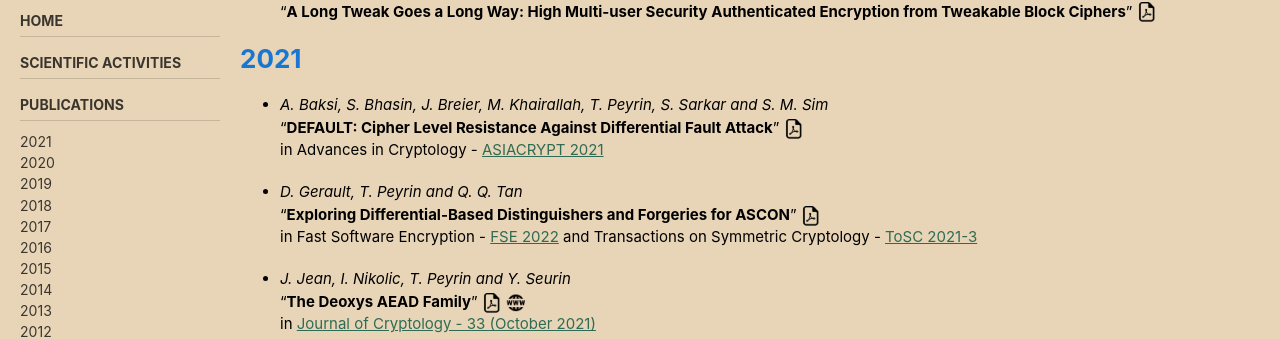
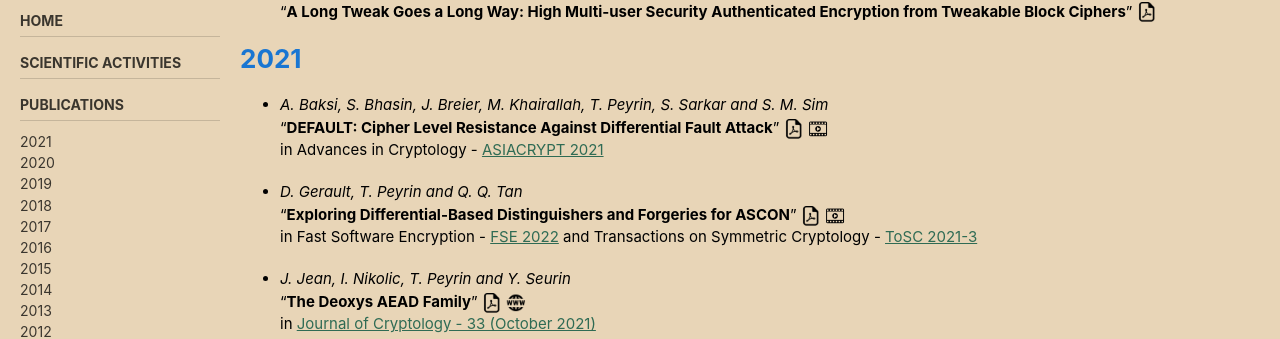
Before and after one commit to thomaspeyrin/web, a Jekyll site: the page built from publications.md, in a window 1280 px wide and 900 px high, scrolled down 734 px. Shown: the part 139-478 px from the top of the window. Built offline with Jekyll 4.4.1, drawn with Linux system fonts in a browser that asks for light colours; cached includes are drawn as plain includes; nearby versions of some CDN libraries; our own code applies the rules of GitHub Pages for plain Markdown files.

Commit message:
Update publications.md

```diff
--- a/publications.md
+++ b/publications.md
@@ -48,11 +48,11 @@ in Selected Areas of Cryptography - [SAC 2022](https://www.sac2022.ca/)
 # 2021
 
 - *A. Baksi, S. Bhasin, J. Breier, M. Khairallah, T. Peyrin, S. Sarkar and S. M. Sim*
-"**DEFAULT: Cipher Level Resistance Against Differential Fault Attack**"  [![](https://thomaspeyrin.github.io/web/assets/images/pdf_icon_small.png "article")](https://eprint.iacr.org/2021/712.pdf)
+"**DEFAULT: Cipher Level Resistance Against Differential Fault Attack**"  [![](https://thomaspeyrin.github.io/web/assets/images/pdf_icon_small.png "article")](https://eprint.iacr.org/2021/712.pdf)   [![](https://thomaspeyrin.github.io/web/assets/images/video_icon_small.png "video")](https://www.youtube.com/watch?v=mcioypCgSO8)
 in Advances in Cryptology - [ASIACRYPT 2021](https://asiacrypt.iacr.org/2021/)
 
 - *D. Gerault, T. Peyrin and Q. Q. Tan*
-"**Exploring Differential-Based Distinguishers and Forgeries for ASCON**"  [![](https://thomaspeyrin.github.io/web/assets/images/pdf_icon_small.png "article")](https://eprint.iacr.org/2021/1103.pdf)
+"**Exploring Differential-Based Distinguishers and Forgeries for ASCON**"  [![](https://thomaspeyrin.github.io/web/assets/images/pdf_icon_small.png "article")](https://eprint.iacr.org/2021/1103.pdf)   [![](https://thomaspeyrin.github.io/web/assets/images/video_icon_small.png "video")](https://www.youtube.com/watch?v=_umotfr0hro)
 in Fast Software Encryption - [FSE 2022](https://fse.iacr.org/2022/) and Transactions on Symmetric Cryptology - [ToSC 2021-3](http://tosc.iacr.org/index.php/ToSC/issue/archive)
 
 - *J. Jean, I. Nikolic, T. Peyrin and Y. Seurin*
```
